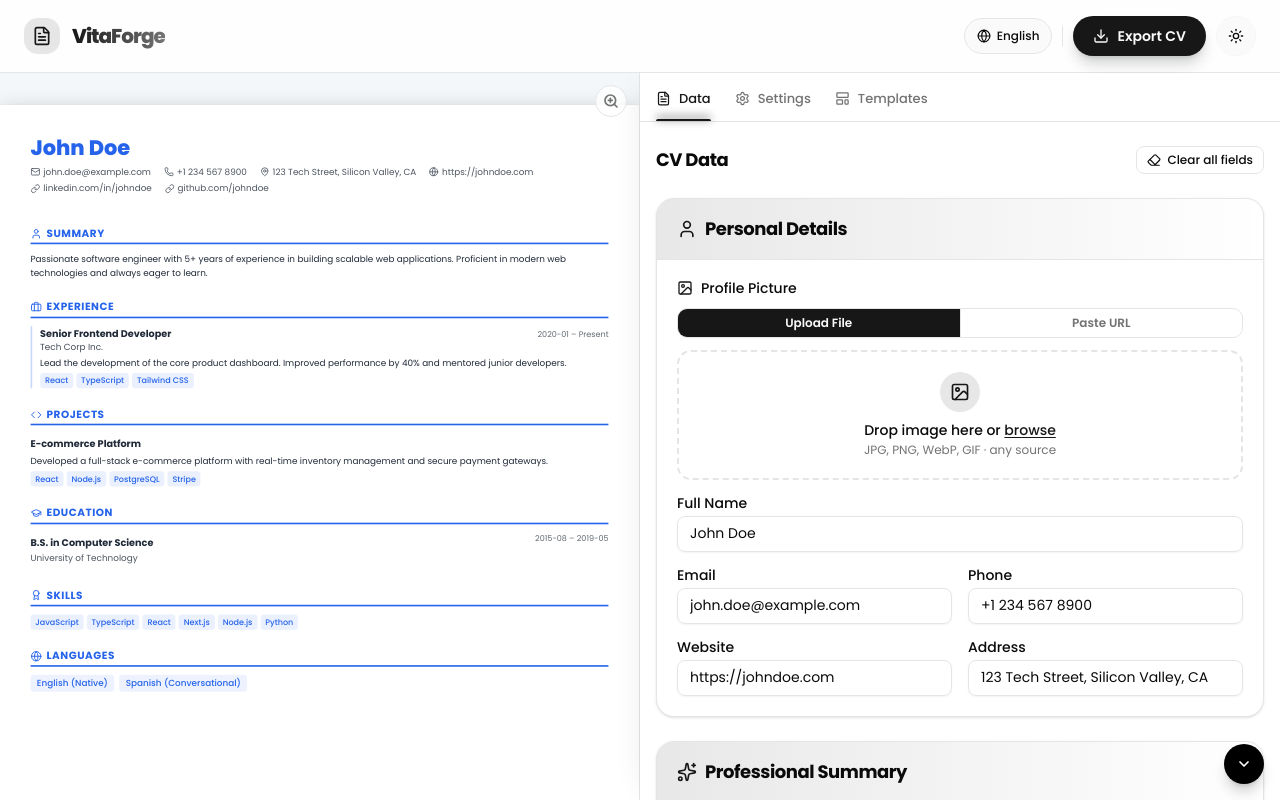
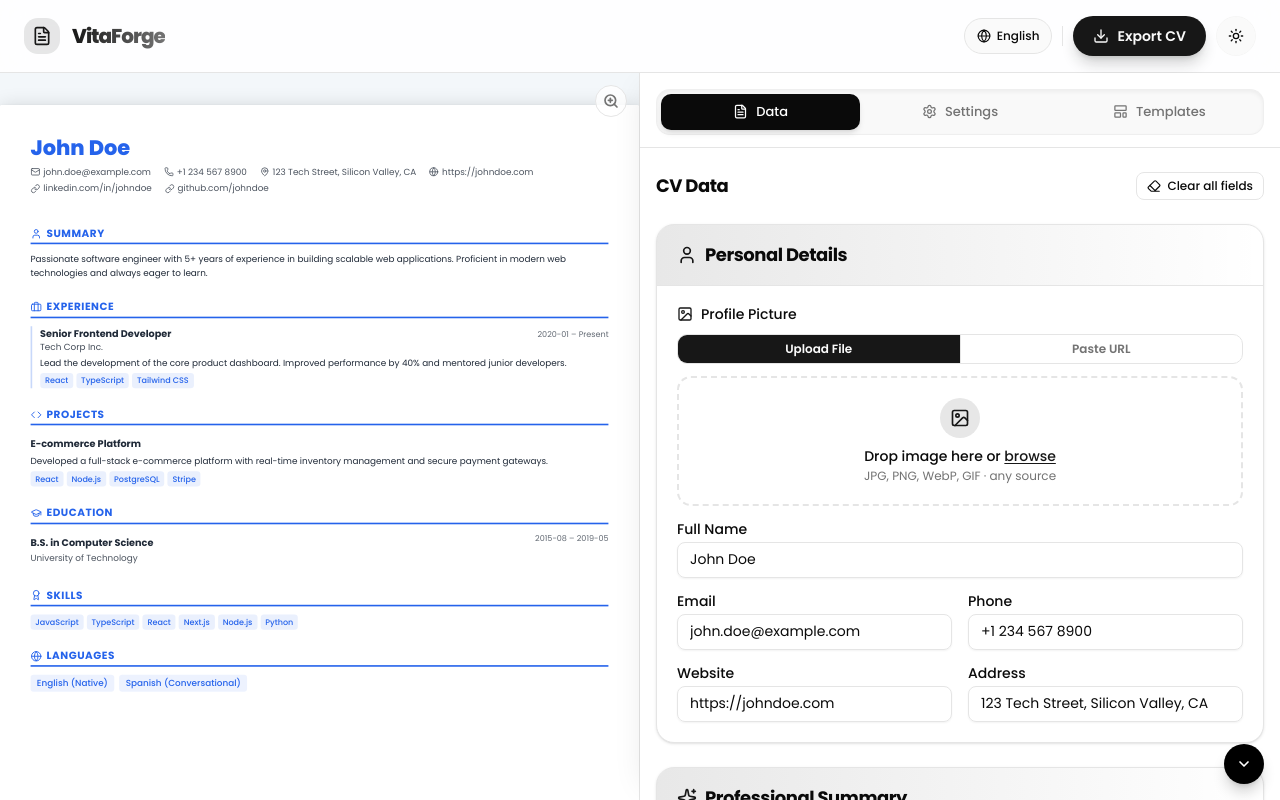
Before and after one commit to Visitha2001/CVita, a Next.js app: page / in a window 1280 px wide. Built offline with nearby package versions, Linux system fonts and the light colour scheme.

Commit message:
feat:new-templates-n-ui-updates

```diff
--- a/src/components/cv-builder/CVEditor.tsx
+++ b/src/components/cv-builder/CVEditor.tsx
@@ -28,30 +28,26 @@ export default function CVEditor({ scrollRef, onScroll }: CVEditorProps) {
   return (
     <div className="flex flex-col h-full overflow-hidden">
 
-      {/* ── Standard Underline Tab bar ─────────────── */}
-      <div className="px-3 sm:px-4 pt-4 border-b bg-background/95 backdrop-blur-sm shrink-0 flex gap-6">
+      {/* ── Sleek Segmented Control Tab Bar ─────────────── */}
+      <div className="px-3 sm:px-4 pt-4 pb-3 border-b bg-background/95 backdrop-blur-sm shrink-0">
+        <div className="flex p-1 bg-muted/60 border border-border/50 rounded-[14px] shadow-inner">
           {TABS.map(({ id, icon: Icon, labelKey }) => (
             <button
               key={id}
               onClick={() => setActive(id)}
-            className={`relative flex items-center gap-2 pb-3 text-[13px] font-medium transition-colors duration-200 select-none ${
+              className={`relative flex-1 flex items-center justify-center gap-2 py-2 px-3 text-[13px] font-medium transition-all duration-300 rounded-[10px] select-none ${
                 active === id
-                ? "text-primary"
-                : "text-muted-foreground hover:text-foreground"
+                  ? "bg-foreground text-background shadow-md"
+                  : "text-muted-foreground hover:text-foreground hover:bg-muted/40"
               }`}
             >
-            <Icon className="w-[15px] h-[15px] shrink-0" />
+              <Icon className={`w-[15px] h-[15px] shrink-0 transition-colors duration-300 ${active === id ? "text-background" : "text-muted-foreground"}`} />
               <span className="hidden min-[360px]:inline truncate">
                 {t[labelKey]}
               </span>
-            {active === id && (
-              <div
-                className="absolute bottom-0 left-0 right-0 h-[2px] bg-primary rounded-t-full"
-                style={{ boxShadow: "0 -2px 8px var(--primary)" }}
-              />
-            )}
             </button>
           ))}
+        </div>
       </div>
 
       {/* ── Tab content — plain div so we can forward the scroll ref ─────── */}
--- a/src/components/cv-builder/CVTemplatesList.tsx
+++ b/src/components/cv-builder/CVTemplatesList.tsx
@@ -139,7 +139,7 @@ function TemplatePreview({ templateId, props }: { templateId: string; props: Tem
 // ─── Main component ───────────────────────────────────────────────────────────
 
 export default function CVTemplatesList() {
-  const { settings, setSettings } = useCVStore();
+  const { cvData, settings, setSettings, setCVData } = useCVStore();
   const [activeCategory, setActiveCategory] = useState<CategoryId>("all");
 
   const filtered = TEMPLATES.filter(
@@ -177,7 +177,11 @@ export default function CVTemplatesList() {
           return (
             <div
               key={tpl.id}
-              onClick={() => setSettings({ activeTemplate: tpl.id })}
+              onClick={() => {
+                setSettings({ activeTemplate: tpl.id });
+                // @ts-ignore - dummyData typing
+                setCVData({ ...dummyData[tpl.cat], image: cvData.image });
+              }}
               className={`cursor-pointer rounded-xl border-2 overflow-hidden transition-all duration-150 group hover:shadow-xl hover:-translate-y-0.5 ${
                 isActive
                   ? "border-primary ring-2 ring-primary/20 shadow-lg"
--- a/src/components/cv-builder/DownloadSuccessModal.tsx
+++ b/src/components/cv-builder/DownloadSuccessModal.tsx
@@ -1,6 +1,7 @@
 "use client";
 
 import { useEffect, useState } from "react";
+import { createPortal } from "react-dom";
 
 interface DownloadSuccessModalProps {
   open: boolean;
@@ -21,11 +22,11 @@ export default function DownloadSuccessModal({ open, onClose, format }: Download
     }
   }, [open, onClose]);
 
-  if (!open) return null;
+  if (!open || typeof document === 'undefined') return null;
 
-  return (
+  return createPortal(
     <div
-      className="fixed inset-0 z-[100] flex items-center justify-center"
+      className="fixed h-[100dvh] w-full z-[99999] inset-0 flex items-center justify-center"
       onClick={onClose}
       style={{
         background: "rgba(0,0,0,0.45)",
@@ -95,6 +96,7 @@ export default function DownloadSuccessModal({ open, onClose, format }: Download
           </p>
         </div>
       </div>
-    </div>
+    </div>,
+    document.body
   );
 }
--- a/src/components/cv-templates/shared.tsx
+++ b/src/components/cv-templates/shared.tsx
@@ -41,7 +41,7 @@ export function ProfileImage({
       src={src}
       alt="Profile"
       className={`object-cover flex-shrink-0 ${getProfileShapeClass(shape)} ${className}`}
-      style={showRing ? { border: `3px solid ${ringColor}`, boxSizing: "border-box" } : undefined}
+      style={showRing ? { border: `2px solid ${ringColor}`, padding: "3px", boxSizing: "border-box", background: "transparent" } : undefined}
       onError={(e) => { (e.currentTarget as HTMLImageElement).style.display = "none"; }}
     />
   );
```
Lines whose indentation alone changed are shown as unchanged.
